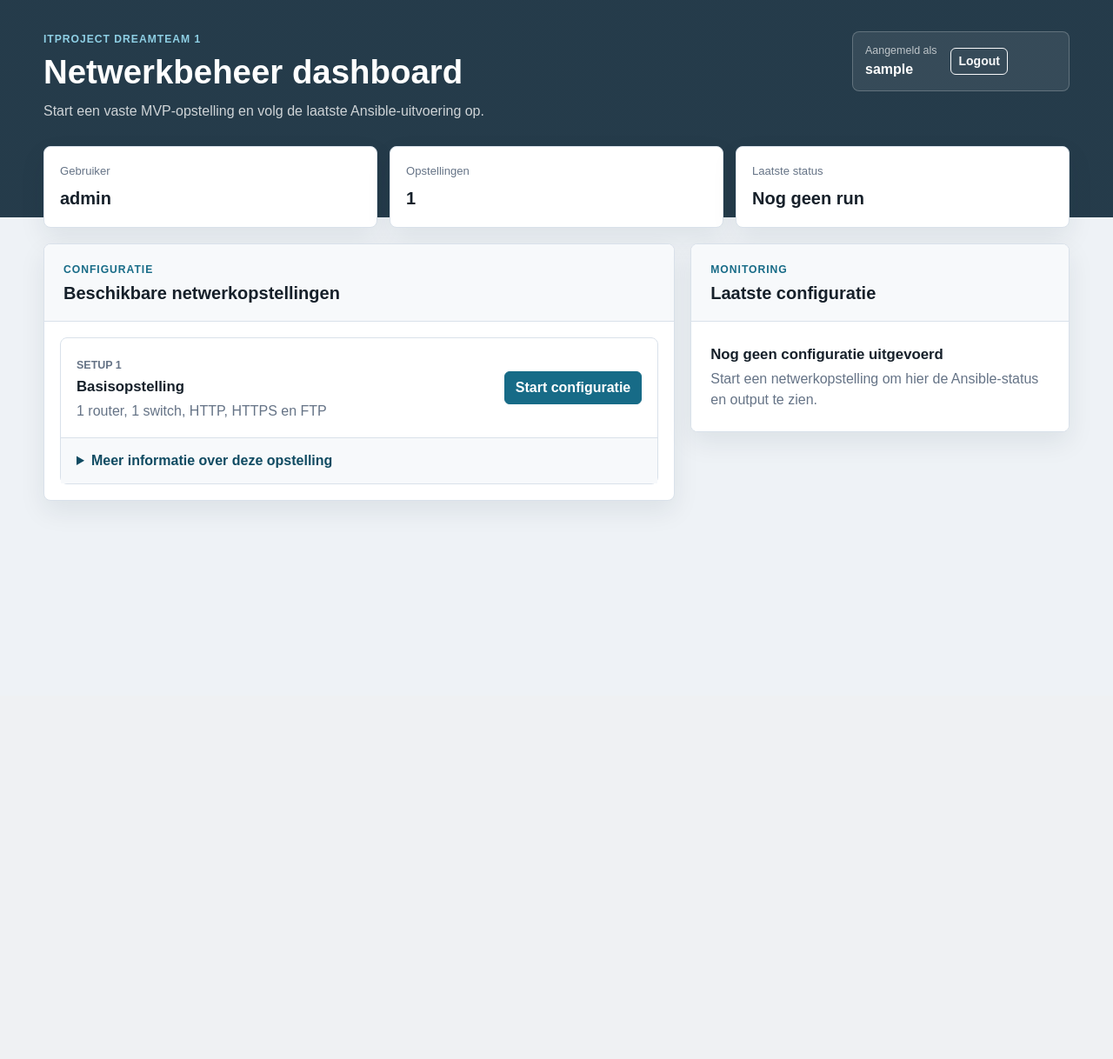
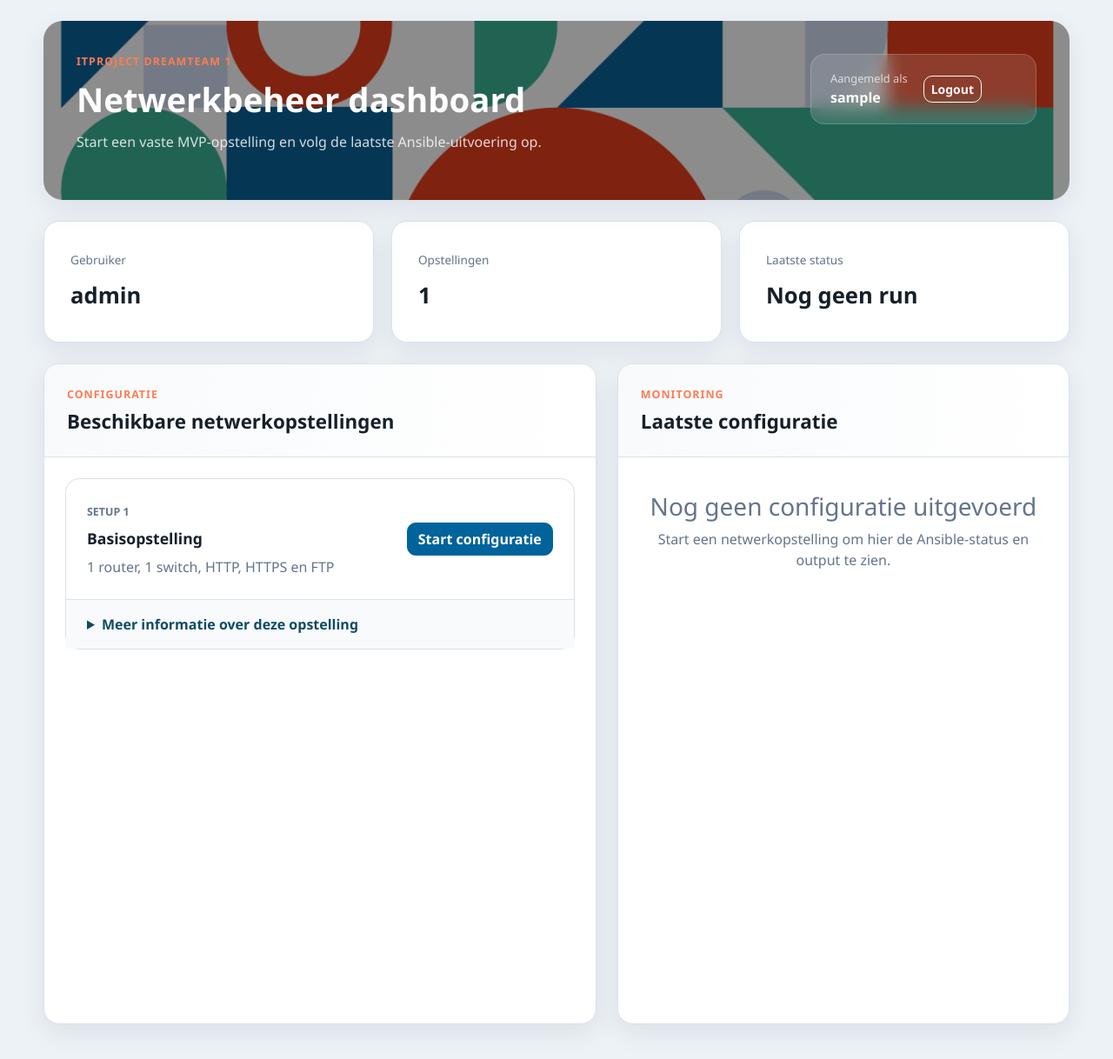
Before and after one commit to B-a-r-t-dp/ITProject_Dreamteam1, a Flask app: page /dashboard in a window 1280 px wide. Shown: the whole page at 87% size. Before the commit the page ends 584 px from the top, so only its background shows below. Run offline with Flask 3, Linux system fonts and the light colour scheme; the visitor is signed in with stand-in values (Sample User, id 1); data comes from the database, SQL or seed files in the repository; data that the repository does not hold is empty.

Commit message:
Sprint2
Wijzigingen in CSS bestand

```diff
--- a/static/style.css
+++ b/static/style.css
@@ -1,15 +1,20 @@
 :root {
-    --bg: #eef2f6;
+    --bg: #edf2f7;
     --surface: #ffffff;
-    --surface-soft: #f7f9fb;
+    --surface-soft: #f8fafc;
     --border: #d9e1ea;
+
     --text: #16202a;
-    --muted: #657386;
-    --primary: #176b87;
+    --muted: #64748b;
+
+    --primary: #00639c;
     --primary-dark: #104b62;
+
     --success: #16734c;
     --failed: #b42318;
-    --shadow: 0 12px 30px rgba(18, 32, 48, 0.08);
+
+    --shadow:
+        0 10px 30px rgba(15, 23, 42, 0.08);
 }
 
 * {
@@ -17,29 +22,36 @@
 }
 
 body {
+    margin: 0;
     min-height: 100vh;
-    margin: 0;
+
+    background: var(--bg);
+
     color: var(--text);
-    background: var(--bg);
-    font-family: Arial, Helvetica, sans-serif;
+
+    font-family: "Segoe UI", sans-serif;
 }
+
+
+/* LOGIN PAGE */
 
 body.bg-light:not(.app-body) {
     background-color: #f4f6f8;
     background-image: url("/static/Combilogo.png");
+
     background-size: contain;
     background-position: bottom;
     background-repeat: no-repeat;
     background-attachment: fixed;
-    font-family: "Times New Roman", Times, serif;
 }
 
 body.bg-light:not(.app-body)::before {
     content: "";
+
     position: fixed;
     inset: 0;
-    z-index: 0;
-    background: rgba(0, 0, 0, 0.4);
+
+    background: rgba(0,0,0,0.4);
 }
 
 body.bg-light:not(.app-body) .container {
@@ -49,18 +61,30 @@ body.bg-light:not(.app-body) .container {
 
 body.bg-light:not(.app-body) .card {
     max-width: 400px;
-    background-color: #d3ddf2;
+
+    background: #d3ddf2;
+
     color: #1f416b;
 }
 
-.card {
+
+/* GENERAL */
+
+.card,
+.panel,
+.summary-item {
+    border-radius: 18px;
+
+    background: var(--surface);
+
     border: 1px solid var(--border);
-    border-radius: 8px;
+
     box-shadow: var(--shadow);
 }
 
 .btn {
-    border-radius: 6px;
+    border-radius: 10px;
+
     font-weight: 600;
 }
 
@@ -75,321 +99,489 @@ body.bg-light:not(.app-body) .card {
     border-color: var(--primary-dark);
 }
 
+
+/* APP */
+
 .app-body {
-    background:
-        linear-gradient(180deg, rgba(20, 44, 60, 0.92) 0, rgba(20, 44, 60, 0.92) 250px, transparent 250px),
-        var(--bg);
+    background: var(--bg);
 }
 
+
+/* HEADER */
+
 .app-header {
+    position: relative;
+
     display: flex;
     justify-content: space-between;
+    align-items: flex-start;
+
     gap: 24px;
+
     width: min(1180px, calc(100% - 32px));
-    margin: 0 auto;
-    padding: 36px 0 28px;
-    color: #ffffff;
+
+    margin: 24px auto;
+
+    padding: 38px;
+
+    overflow: hidden;
+
+    border-radius: 22px;
+
+    background-image: url("/static/warmrood foto.png");
+    background-size: cover;
+    background-position: center;
+
+    box-shadow: var(--shadow);
+
+    color: white;
+}
+
+.app-header::before {
+    content: "";
+
+    position: absolute;
+    inset: 0;
+
+    background: rgba(0,0,0,0.45);
+}
+
+.app-header > * {
+    position: relative;
+    z-index: 1;
 }
 
 .app-header h1 {
-    margin: 0;
-    font-size: clamp(1.8rem, 3vw, 2.8rem);
-    font-weight: 750;
-    letter-spacing: 0;
+    margin: 10px 0 0;
+
+    font-size: clamp(2rem, 3vw, 3rem);
+
+    font-weight: 800;
 }
 
 .header-subtitle {
-    max-width: 620px;
-    margin: 10px 0 0;
-    color: rgba(255, 255, 255, 0.78);
+    max-width: 650px;
+
+    margin-top: 14px;
+
+    color: rgba(255,255,255,0.82);
+
+    line-height: 1.6;
 }
 
 .eyebrow {
-    margin: 0 0 6px;
-    color: var(--primary);
-    font-size: 0.76rem;
-    font-weight: 750;
-    letter-spacing: 0.08em;
+    margin: 0;
+
+    color: #ff7b54;
+
+    font-size: 0.78rem;
+
+    font-weight: 700;
+
     text-transform: uppercase;
+
+    letter-spacing: 1px;
 }
 
-.app-header .eyebrow {
-    color: #8fd0e5;
-}
+
+/* USER PANEL */
 
 .user-panel {
     display: flex;
     align-items: center;
-    gap: 16px;
-    min-width: 250px;
-    height: fit-content;
-    padding: 12px 14px;
-    border: 1px solid rgba(255, 255, 255, 0.22);
-    border-radius: 8px;
-    background: rgba(255, 255, 255, 0.08);
-}
 
-.user-panel strong,
-.user-label {
-    display: block;
+    gap: 18px;
+
+    min-width: 260px;
+
+    padding: 18px 22px;
+
+    border-radius: 16px;
+
+    background: rgba(255,255,255,0.12);
+
+    border: 1px solid rgba(255,255,255,0.18);
+
+    backdrop-filter: blur(10px);
 }
 
 .user-label {
-    color: rgba(255, 255, 255, 0.68);
-    font-size: 0.78rem;
+    display: block;
+
+    color: rgba(255,255,255,0.72);
+
+    font-size: 0.8rem;
 }
+
+
+/* MAIN WRAPPER */
 
 .dashboard-shell {
     width: min(1180px, calc(100% - 32px));
+
     margin: 0 auto 40px;
+
+    display: flex;
+    flex-direction: column;
+
+    gap: 24px;
 }
+
+
+/* SUMMARY */
 
 .summary-grid {
     display: grid;
-    grid-template-columns: repeat(3, minmax(0, 1fr));
-    gap: 14px;
-    margin-bottom: 18px;
-}
 
-.summary-item,
-.panel {
-    border: 1px solid var(--border);
-    border-radius: 8px;
-    background: var(--surface);
-    box-shadow: var(--shadow);
+    grid-template-columns: repeat(3, 1fr);
+
+    gap: 20px;
 }
 
 .summary-item {
-    padding: 18px;
+    padding: 30px;
+
+    min-height: 140px;
+
+    display: flex;
+    flex-direction: column;
+    justify-content: center;
 }
 
 .summary-label {
-    display: block;
-    margin-bottom: 6px;
+    margin-bottom: 12px;
+
     color: var(--muted);
-    font-size: 0.82rem;
+
+    font-size: 0.85rem;
 }
 
 .summary-item strong {
-    font-size: 1.25rem;
+    font-size: 1.6rem;
 }
+
+
+/* CONTENT GRID */
 
 .content-grid {
     display: grid;
-    grid-template-columns: minmax(0, 1.25fr) minmax(340px, 0.75fr);
-    gap: 18px;
+
+    grid-template-columns: 1.1fr 0.9fr;
+
+    gap: 24px;
+
     align-items: start;
 }
 
+
+/* PANELS */
+
 .panel {
     overflow: hidden;
+
+    min-height: 760px;
 }
 
 .panel-heading {
     display: flex;
     justify-content: space-between;
-    align-items: start;
-    gap: 16px;
-    padding: 20px 22px;
+    align-items: center;
+
+    padding: 26px;
+
     border-bottom: 1px solid var(--border);
-    background: var(--surface-soft);
+
+    background:
+        linear-gradient(
+            to right,
+            #f8fafc,
+            #ffffff
+        );
 }
 
 .panel-heading h2 {
-    margin: 0;
-    font-size: 1.25rem;
+    margin: 8px 0 0;
+
+    font-size: 1.4rem;
+
     font-weight: 750;
 }
 
+
+/* SETUP LIST */
+
 .setup-list {
-    display: grid;
-    gap: 12px;
-    padding: 18px;
+    display: flex;
+    flex-direction: column;
+
+    gap: 18px;
+
+    padding: 24px;
 }
 
 .setup-card {
     border: 1px solid var(--border);
-    border-radius: 8px;
-    background: #ffffff;
+
+    border-radius: 16px;
+
+    background: white;
+
+    transition: 0.25s ease;
+}
+
+.setup-card:hover {
+    transform: translateY(-2px);
+
+    box-shadow:
+        0 14px 28px rgba(0,0,0,0.08);
 }
 
 .setup-card-body {
     display: flex;
     justify-content: space-between;
-    gap: 18px;
     align-items: center;
-    padding: 18px;
+
+    gap: 24px;
+
+    padding: 24px;
 }
 
 .setup-id {
+    display: inline-block;
+
+    margin-bottom: 10px;
+
     color: var(--muted);
+
     font-size: 0.78rem;
+
     font-weight: 700;
+
     text-transform: uppercase;
 }
 
-.setup-card h3,
-.empty-state h3 {
-    margin: 4px 0 6px;
-    font-size: 1.05rem;
+.setup-card h3 {
+    margin-bottom: 10px;
+
+    font-size: 1.1rem;
+
     font-weight: 750;
 }
 
-.setup-card p,
-.empty-state p {
+.setup-card p {
     margin: 0;
+
     color: var(--muted);
+
+    line-height: 1.6;
 }
+
+
+/* DETAILS */
 
 .setup-details {
     border-top: 1px solid var(--border);
+
     background: var(--surface-soft);
 }
 
 .setup-details summary {
     cursor: pointer;
-    padding: 14px 18px;
+
+    padding: 16px 24px;
+
+    font-weight: 700;
+
     color: var(--primary-dark);
-    font-weight: 750;
 }
 
-.setup-details summary:hover,
-.setup-details[open] summary {
+.setup-details summary:hover {
     color: var(--primary);
 }
 
+
+/* DEVICE GRID */
+
 .device-grid {
     display: grid;
-    grid-template-columns: repeat(3, minmax(0, 1fr));
-    gap: 12px;
-    padding: 0 18px 18px;
+
+    grid-template-columns:
+        repeat(auto-fit, minmax(220px, 1fr));
+
+    gap: 16px;
+
+    padding: 0 24px 24px;
 }
 
 .device-block {
     border: 1px solid var(--border);
-    border-radius: 8px;
-    background: #ffffff;
-    padding: 14px;
+
+    border-radius: 14px;
+
+    background: white;
+
+    padding: 18px;
 }
 
 .device-type {
     display: block;
-    margin-bottom: 4px;
+
+    margin-bottom: 6px;
+
     color: var(--muted);
+
     font-size: 0.72rem;
-    font-weight: 750;
+
+    font-weight: 700;
+
     text-transform: uppercase;
 }
 
 .device-block h4 {
-    margin: 0 0 10px;
+    margin-bottom: 14px;
+
     font-size: 1rem;
+
     font-weight: 750;
 }
 
 .device-block dl {
     display: grid;
-    gap: 8px;
+
+    gap: 10px;
+
     margin: 0;
-}
-
-.device-block dl div {
-    display: grid;
-    gap: 2px;
 }
 
 .device-block dt {
     color: var(--muted);
-    font-size: 0.78rem;
-    font-weight: 700;
+
+    font-size: 0.8rem;
+
+    font-weight: 600;
 }
 
 .device-block dd {
     margin: 0;
-    font-size: 0.9rem;
-}
 
-.setup-info-empty {
-    padding: 0 18px 18px;
-    color: var(--muted);
     font-size: 0.92rem;
 }
 
+
+/* LOG META */
+
 .log-meta {
     display: grid;
-    gap: 10px;
+
+    gap: 14px;
+
     margin: 0;
-    padding: 18px 22px;
+
+    padding: 24px;
 }
 
 .log-meta div {
     display: flex;
     justify-content: space-between;
+
     gap: 16px;
-    padding-bottom: 10px;
+
+    padding-bottom: 14px;
+
     border-bottom: 1px solid var(--border);
 }
 
 .log-meta div:last-child {
     border-bottom: 0;
-    padding-bottom: 0;
 }
 
 .log-meta dt {
     color: var(--muted);
+
     font-weight: 600;
 }
 
 .log-meta dd {
     margin: 0;
-    text-align: right;
 }
+
+
+/* STATUS */
 
 .status-pill {
     display: inline-flex;
     align-items: center;
-    min-height: 26px;
-    padding: 4px 10px;
+
+    padding: 6px 14px;
+
     border-radius: 999px;
+
     font-size: 0.82rem;
-    font-weight: 750;
+
+    font-weight: 700;
+
     text-transform: uppercase;
 }
 
 .status-success {
+    background: #e7f6ef;
     color: var(--success);
-    background: #e7f6ef;
 }
 
 .status-failed {
+    background: #fdecea;
     color: var(--failed);
-    background: #fdecea;
 }
 
-.status-text {
-    text-transform: capitalize;
+
+/* OUTPUT */
+
+.output-box {
+    min-height: 520px;
+
+    margin: 0;
+
+    padding: 24px;
+
+    overflow: auto;
+
+    border-top: 1px solid var(--border);
+
+    background: #0b1220;
+
+    color: #dce7ef;
+
+    font-size: 0.92rem;
+
+    line-height: 1.7;
+
+    white-space: pre-wrap;
+
+    font-family: Consolas, monospace;
 }
 
-.output-box {
-    min-height: 220px;
-    max-height: 420px;
-    margin: 0;
-    padding: 18px 22px;
-    overflow: auto;
-    border-top: 1px solid var(--border);
-    background: #101820;
-    color: #dce7ef;
-    font-size: 0.9rem;
-    line-height: 1.55;
-    white-space: pre-wrap;
+
+/* EMPTY */
+
+.empty-state {
+    padding: 40px 24px;
+
+    text-align: center;
+
+    color: var(--muted);
 }
 
-.empty-state {
-    padding: 24px 22px;
-    background: #ffffff;
-}
 
-@media (max-width: 860px) {
+/* RESPONSIVE */
+
+@media (max-width: 1000px) {
+
+    .summary-grid,
+    .content-grid,
+    .device-grid {
+        grid-template-columns: 1fr;
+    }
+
     .app-header,
     .setup-card-body {
         flex-direction: column;
@@ -401,9 +593,7 @@ body.bg-light:not(.app-body) .card {
         justify-content: space-between;
     }
 
-    .summary-grid,
-    .content-grid,
-    .device-grid {
-        grid-template-columns: 1fr;
+    .panel {
+        min-height: auto;
     }
 }
```
Also changed, not shown: modules/database_tools.py (+8 -6 lines), static/warmrood foto.png (added).
